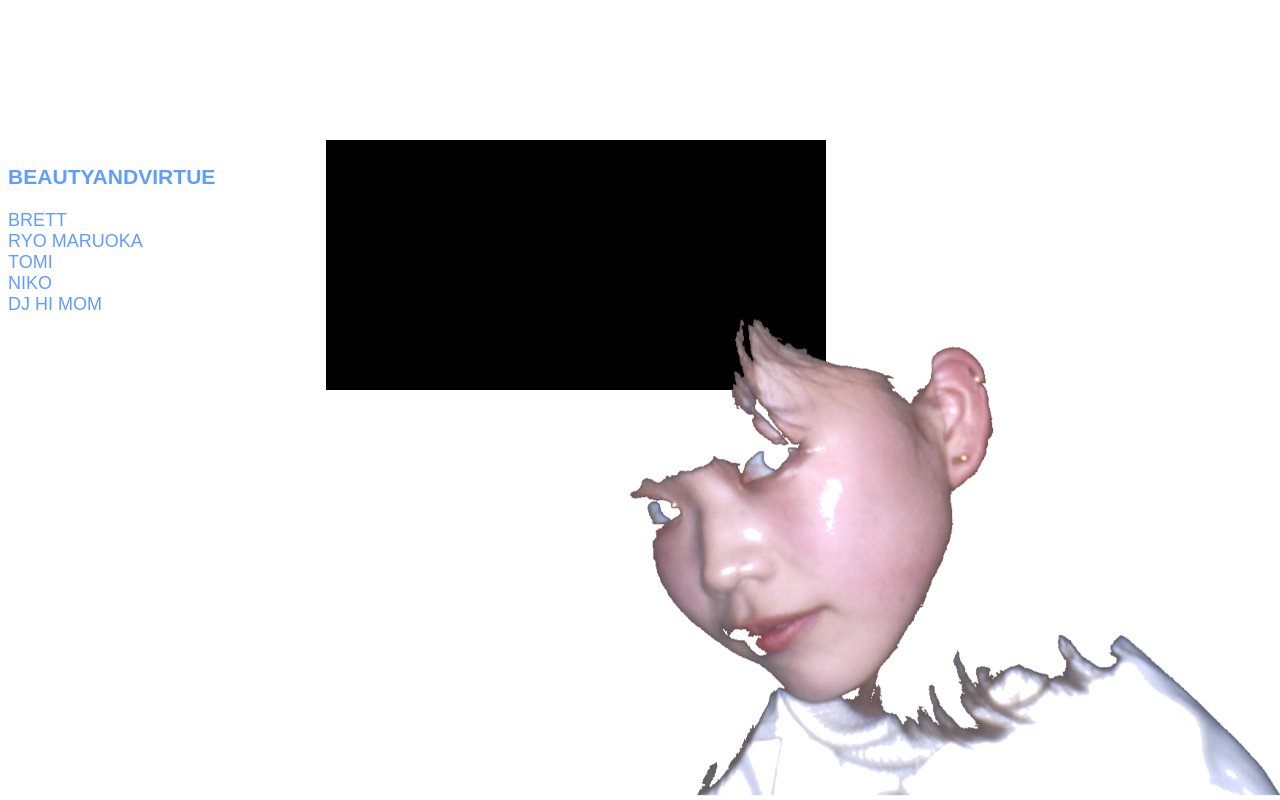
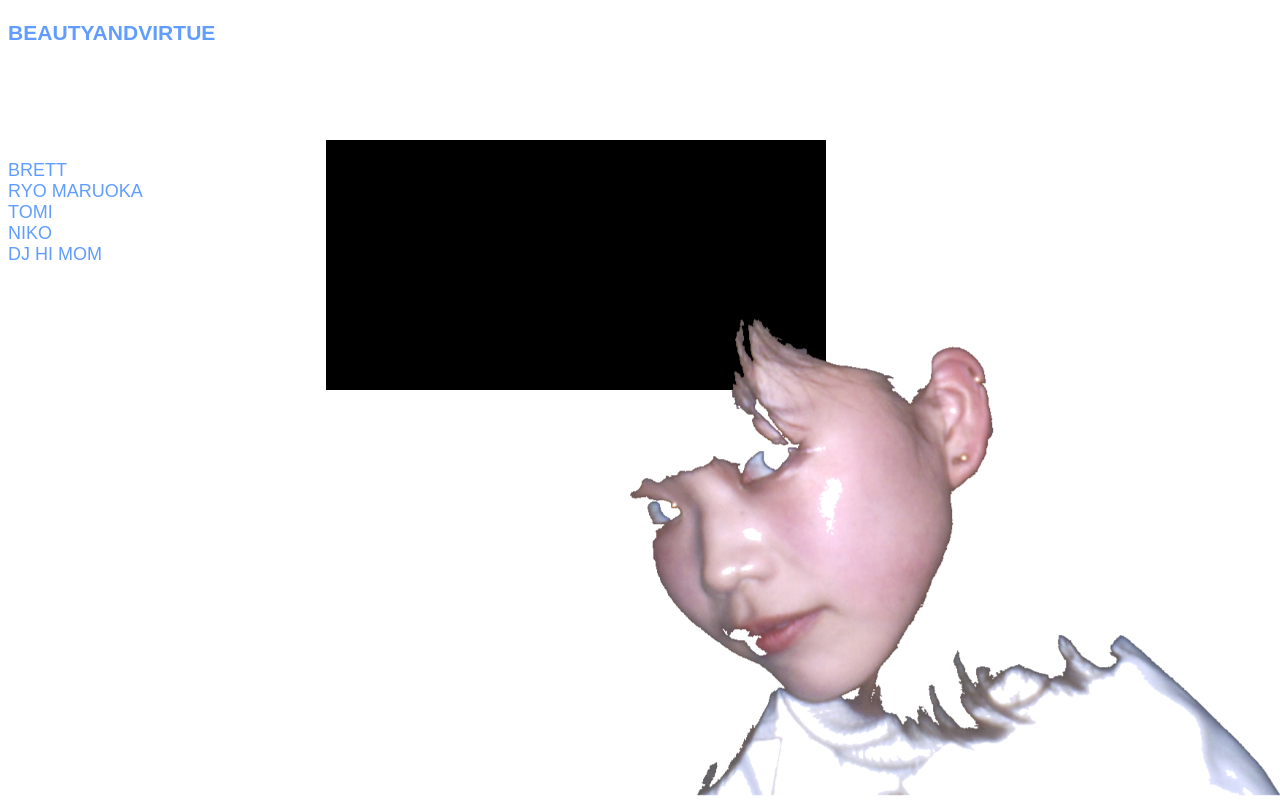
Before and after one commit to j5r5myk/beautyandvirtue, a plain HTML site: page index.html in a window 1280 px wide. Drawn offline with nearby package versions, Linux system fonts and the light colour scheme.

Commit message:
Move title up

```diff
--- a/css/style.css
+++ b/css/style.css
@@ -19,9 +19,9 @@ div {
     width: -webkit-max-content; /* Chrome */
     #border: 1px black dotted;
 }
-#text-wrapper {
-  top:18%;
+#info {
   position: fixed;
+  top: 20%;
 }
 #viewer {
     background-color:black;
--- a/index.html
+++ b/index.html
@@ -7,7 +7,6 @@
 
 </head>
 <body>
-<div id="text-wrapper">
 <div id="bav"><h3>BEAUTYANDVIRTUE</h3></div>
 <div id="info">
     <div id="brt">BRETT</div>
@@ -35,7 +34,6 @@
             <p>Info</p>
             <p>Releases</p>
         </div>
-</div>
 </div>
     <div id="viewer">
     </div>
```
